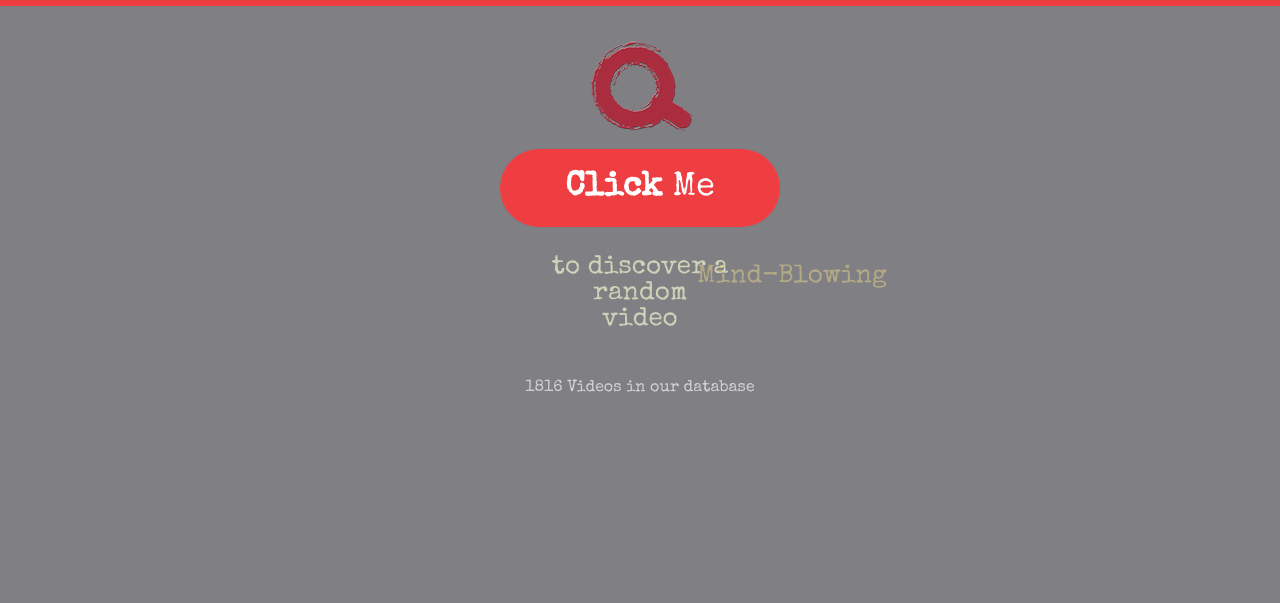
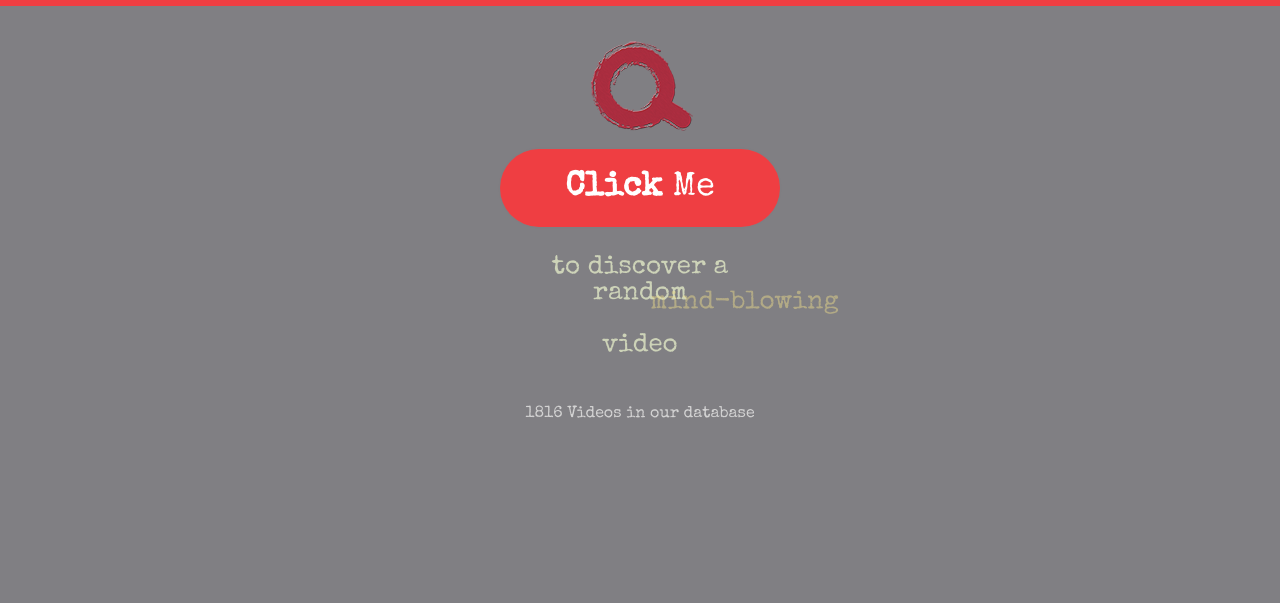
Before and after one commit to kamphey/qrandom, a PHP site: page / in a window 1280 px wide. Shown: the top 603 px of the page. Run offline with PHP 8.4, Linux system fonts and the light colour scheme.

Commit message:
add words
to text.

```diff
--- a/index.php
+++ b/index.php
@@ -35,11 +35,15 @@ $counter = count($xml->url);
 
 		<!--One sentence pitch-->
 		<h2>to discover a
-		<br />random <div class="rw-words rw-words-1">
-	<span>Amazing</span>
-	<span>Inspiring</span>
-	<span>Mind-Blowing</span>
-	<span>Funny</span> </div>
+		<br />random
+		<br /><div class="rw-words rw-words-1">
+	<span>amazing</span>
+	<span>inspiring</span>
+	<span>mind-blowing</span>
+	<span>funny</span>
+	<span>awesome</span>
+	<span>cool</span>
+	</div>
 	<br /> video</h2>
 		<!--End One sentence pitch-->
 
```
